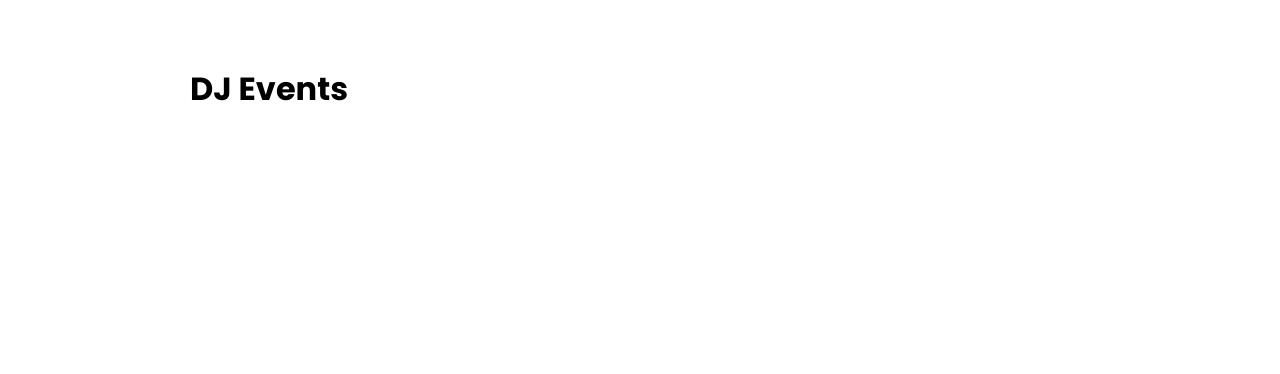
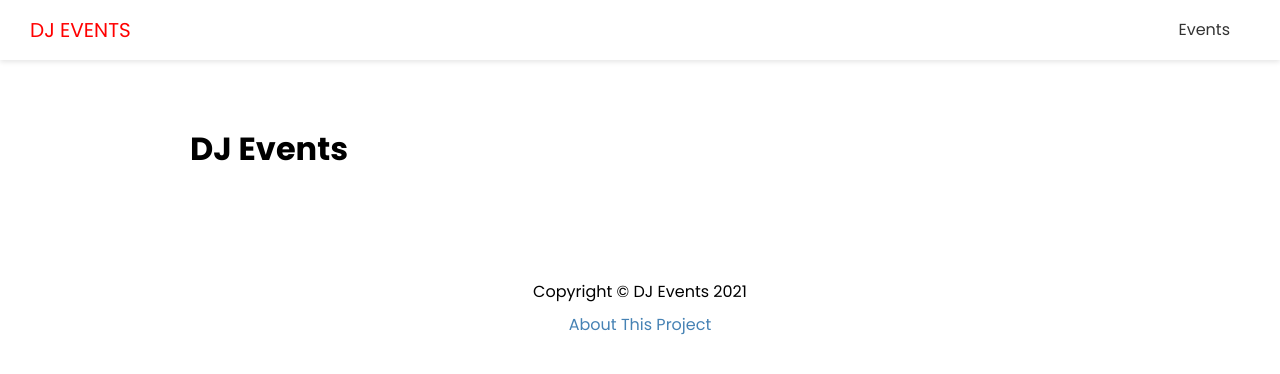
Before and after one commit to stepsen89/nextjs-music-events-app, a Next.js app: page / in a window 1280 px wide. Shown: the top 374 px of the page. Built offline with nearby package versions, Linux system fonts and the light colour scheme.

Commit message:
Layout, Header, Footer Update

```diff
--- /dev/null
+++ b/components/Footer.js
@@ -0,0 +1,11 @@
+import Link from 'next/link';
+import styles from '../styles/Footer.module.css';
+
+export default function Footer() {
+  return (
+    <footer className={styles.footer}>
+      <p> Copyright &copy; DJ Events 2021 </p>
+      <p> <Link href="/about"> About This Project </Link></p>
+    </footer>
+  )
+}
--- /dev/null
+++ b/components/Header.js
@@ -0,0 +1,24 @@
+import Link from 'next/link';
+import styles from '../styles/Header.module.css'
+
+export default function Header() {
+  return (
+    <header className={styles.header}>
+      <div className={styles.logo}>
+        <Link href="/">
+          <a> DJ Events </a>
+        </Link>
+      </div>
+
+      <nav>
+        <ul>
+          <li>
+            <Link href="/events">
+              <a> Events </a>
+            </Link>
+          </li>
+        </ul>
+      </nav>
+    </header>
+  )
+}
--- a/components/Layout.js
+++ b/components/Layout.js
@@ -1,4 +1,6 @@
 import Head from "next/head";
+import Header from './Header';
+import Footer from './Footer';
 
 // styles
 import styles from "../styles/Layout.module.css";
@@ -6,16 +8,20 @@
 export default function Layout({ title, keywords, description, children }) {
   return (
     <div>
+      {/* displays title, meta tags for html generation */}
       <Head>
         <title>{title}</title>
         <meta name='description' content={description} />
         <meta name='keywords' content={keywords} />
       </Head>
+      <Header />
       <div className={styles.container}>{children}</div>
+      <Footer />
     </div>
   );
 }
 
+// using default values, because it will not always be passed as props to use it
 Layout.defaultProps = {
   title: "DJ events | Find the hottest parties",
   description: "Find the latest music events",
--- a/pages/events/[slug].js
+++ b/pages/events/[slug].js
@@ -1,6 +1,6 @@
 import Layout from "../../components/Layout";
 
-export default function details() {
+export default function EventsPage() {
   return (
     <Layout title='Event Detail'>
       <h2> Event Details Page </h2>
--- a/pages/events/index.js
+++ b/pages/events/index.js
@@ -3,7 +3,7 @@
 export default function EventsPage() {
   return (
     <Layout>
-      <h2> Events Page </h2>
+      <h1> Events Page </h1>
     </Layout>
   );
 }
--- a/pages/index.js
+++ b/pages/index.js
@@ -1,9 +1,13 @@
 import Layout from "../components/Layout";
+import Head from 'next/head';
 
 export default function Home() {
   return (
-    <Layout>
-      <h1> DJ Events </h1>
-    </Layout>
+    <div>
+      {/* <Head> <title> DJ Events </title></Head> */}
+      <Layout>
+        <h1> DJ Events </h1>
+      </Layout>
+    </div>
   );
 }
--- /dev/null
+++ b/styles/Footer.module.css
@@ -0,0 +1,8 @@
+.footer {
+  margin: 100px 0 40px;
+  text-align: center;
+}
+
+.footer p {
+  margin: 5px 0;
+}
--- /dev/null
+++ b/styles/Header.module.css
@@ -0,0 +1,56 @@
+.header {
+  display: flex;
+  justify-content: space-between;
+  align-items: center;
+  background: #fff;
+  color: #333;
+  height: 60px;
+  padding: 0 30px;
+  box-shadow: 0 2px 5px rgba(0, 0, 0, 0.1);
+}
+
+.header a {
+  color: #333;
+  margin-right: 20px;
+}
+
+.header a:hover {
+  color: #000;
+}
+.header ul {
+  display: flex;
+  align-items: center;
+  justify-content: center;
+  list-style: none;
+}
+
+.logo {
+  color: red;
+  font-size: 20px;
+  text-transform: uppercase;
+}
+
+.logo a {
+  color: red;
+}
+
+@media (max-width: 768px) {
+  .header {
+    flex-direction: column;
+    height: auto;
+  }
+
+  .header ul {
+    margin: 20px 0;
+    flex-direction: column;
+    text-align: center;
+  }
+
+  .header a {
+    margin-right: 0;
+  }
+
+  .logo {
+    margin: 20px 0;
+  }
+}
```
Also changed, not shown: pages/events/add.js (+9 -0 lines).
